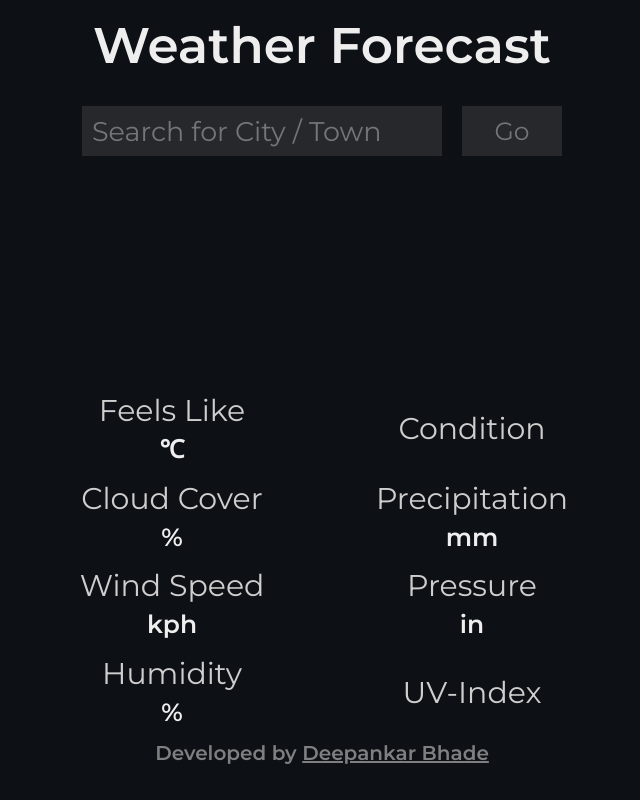
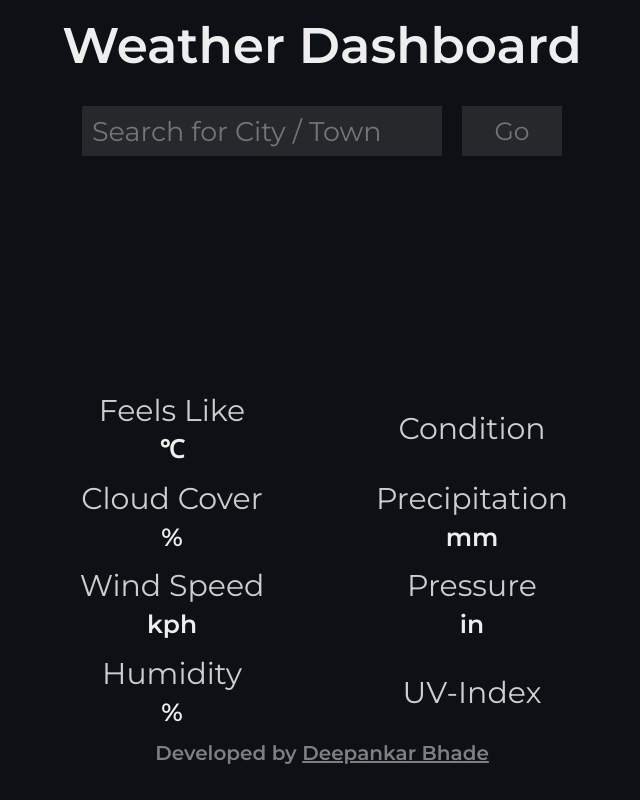
Before and after one commit to Xapocalypae/Weather_WebApp, a plain HTML site: page index.html in a window 1280 px wide. Shown: the whole page, without its empty margins (318-958 px from the left). Drawn offline with Linux system fonts and the light colour scheme.

Commit message:
Update index.html

```diff
--- a/index.html
+++ b/index.html
@@ -5,13 +5,13 @@
   <meta name="viewport" content="width=device-width, initial-scale=1.0">
   <link rel="stylesheet" href="styles.css">
   <link rel="icon" href="img/200.png">
-  <title>Weather Checker</title>
+  <title>Weather Dashboard</title>
 </head>
 <body>
 
   <div id="container">
 
-    <p id="heading">Weather Forecast</p>
+    <p id="heading">Weather Dashboard</p>
 
     <div id="form">
       <input type="text" id="user-input" placeholder="Search for City / Town"></input>
```
